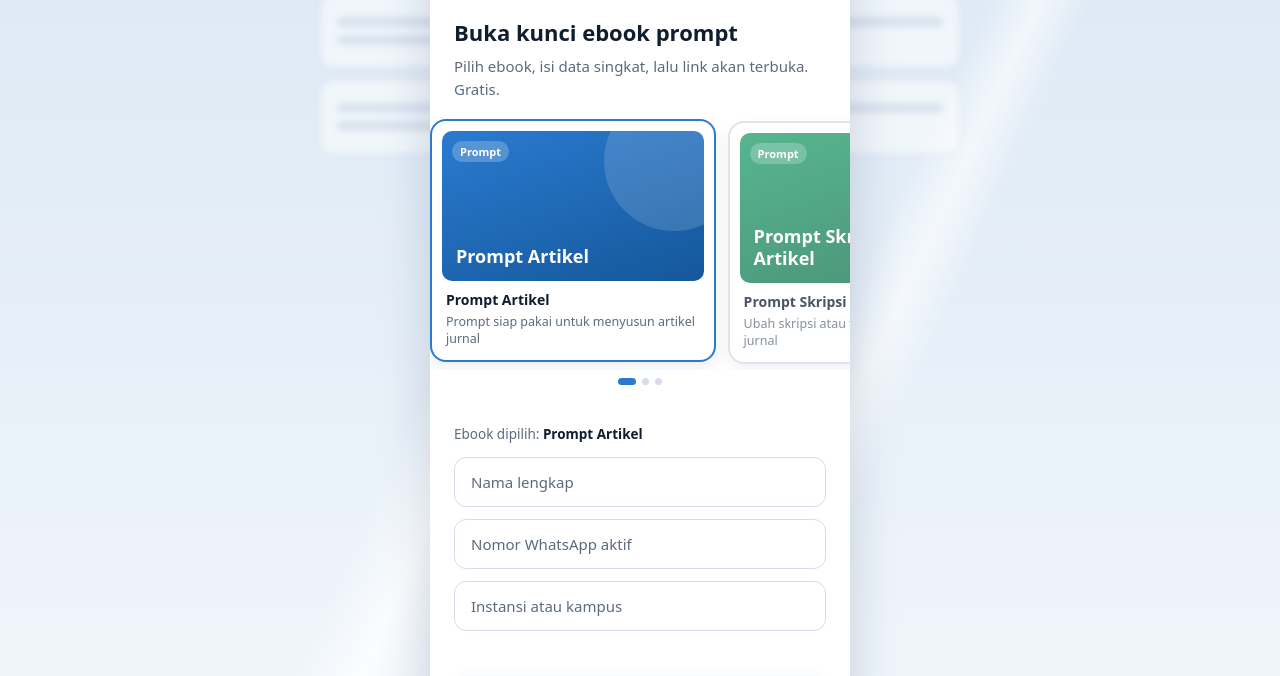
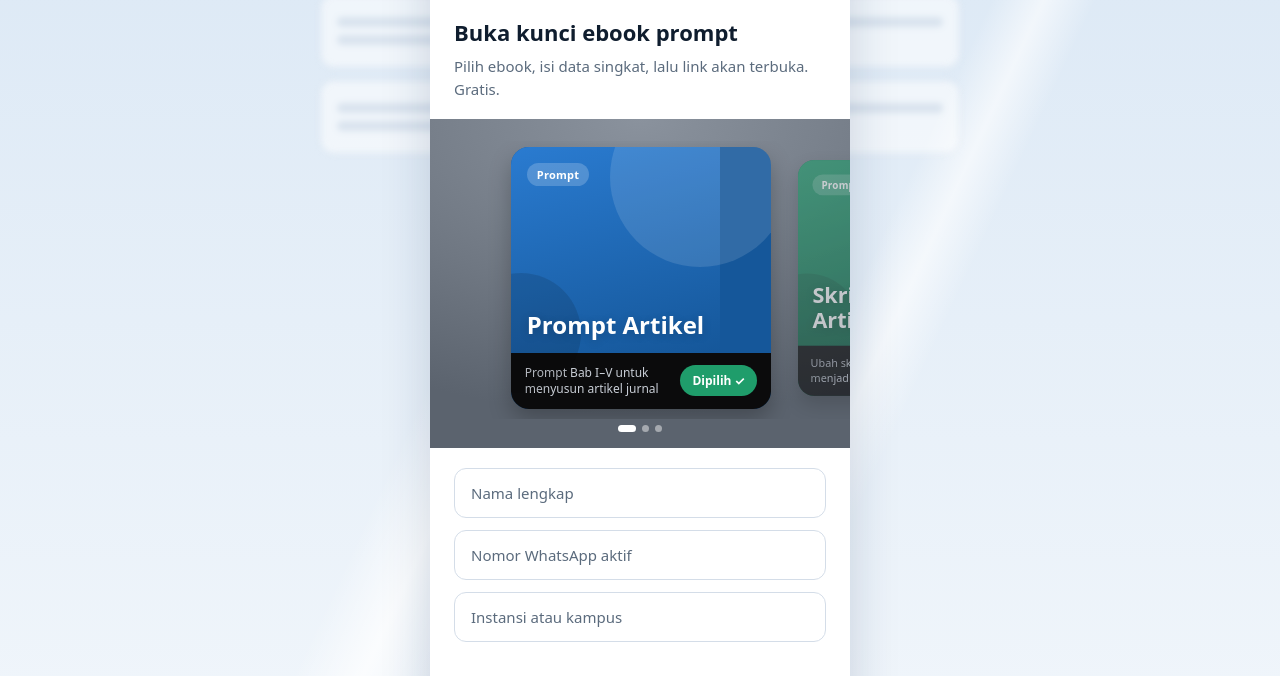
Before and after one commit to Arulfalah123/riviera-testing-lock-eboo, a plain HTML site: page index.html in a window 1280 px wide. Shown: the part 116-792 px from the top of the page. Drawn offline with Linux system fonts and the light colour scheme.

Commit message:
Update index.html

```diff
--- a/index.html
+++ b/index.html
@@ -17,6 +17,8 @@
     --blue2: #15579a;
     --ok: #1f9d6b;
     --err: #c0392b;
+    --stage: #6f7782;
+    --ink: #0b0b0c;
   }
   * { box-sizing: border-box; }
   html, body { margin: 0; padding: 0; }
@@ -56,7 +58,6 @@
     box-shadow: 0 20px 50px rgba(15, 45, 85, .18);
     overflow: hidden;
   }
-  .inner { padding: 0 0 24px; }
 
   .brand {
     display: flex; justify-content: center; align-items: center;
@@ -66,64 +67,83 @@
   .brand img { display: block; height: 36px; width: auto; max-width: 100%; }
 
   .body { padding: 22px 24px 0; }
+  .inner { padding-bottom: 24px; }
 
   h1 { font-size: 22px; line-height: 1.3; margin: 0 0 8px; font-weight: 800; }
-  .lead { margin: 0 0 16px; color: var(--muted); font-size: 15px; line-height: 1.55; }
+  .lead { margin: 0 0 18px; color: var(--muted); font-size: 15px; line-height: 1.55; }
 
-  /* ===== Carousel pilihan ebook ===== */
+  /* ===== Panggung carousel ebook ===== */
+  .stage {
+    background: radial-gradient(120% 90% at 50% 0%, #8a929d 0%, var(--stage) 60%, #5b636e 100%);
+    padding: 22px 0 16px;
+  }
   .picker {
-    display: flex; gap: 12px;
+    display: flex; align-items: center; gap: 14px;
     overflow-x: auto; scroll-snap-type: x mandatory;
-    scroll-padding: 0 24px;
-    padding: 4px 24px 6px;
-    margin: 0 -24px;
+    padding: 6px 0 10px;
     scrollbar-width: none;
     -webkit-overflow-scrolling: touch;
   }
   .picker::-webkit-scrollbar { display: none; }
+  .picker::before, .picker::after { content: ""; flex: 0 0 19%; }
 
   button.item {
-    flex: 0 0 68%; scroll-snap-align: center;
-    display: flex; flex-direction: column; align-items: stretch;
-    height: auto; margin: 0; padding: 10px;
-    background: var(--card); color: var(--text);
-    border: 2px solid var(--line); border-radius: 16px;
-    box-shadow: 0 6px 16px rgba(15, 45, 85, .08);
+    flex: 0 0 62%; scroll-snap-align: center;
+    position: relative;
+    display: flex; flex-direction: column;
+    height: 262px; margin: 0; padding: 0;
+    border: 0; border-radius: 18px; overflow: hidden;
+    background: var(--c2); color: #fff;
     font: inherit; text-align: left; cursor: pointer;
-    transition: border-color .2s, transform .2s, opacity .2s;
-    opacity: .75;
+    box-shadow: 0 10px 22px rgba(0, 0, 0, .25);
+    transform: scale(.9); opacity: .6;
+    transition: transform .25s ease, opacity .25s ease;
   }
-  button.item.active { border-color: var(--blue1); opacity: 1; transform: translateY(-2px); }
+  button.item.active { transform: scale(1); opacity: 1; }
 
   .cover {
-    position: relative; height: 150px; border-radius: 10px; overflow: hidden;
-    background: linear-gradient(160deg, var(--c1), var(--c2));
-    color: #fff; padding: 14px;
-    display: flex; flex-direction: column; justify-content: flex-end;
+    flex: 1; position: relative; padding: 16px 16px 14px;
+    background: linear-gradient(165deg, var(--c1), var(--c2));
+    display: flex; flex-direction: column; justify-content: space-between;
+  }
+  .cover::before {
+    content: ""; position: absolute; width: 180px; height: 180px; right: -70px; top: -60px;
+    border-radius: 50%; background: rgba(255,255,255,.12);
   }
   .cover::after {
-    content: ""; position: absolute; width: 140px; height: 140px; right: -40px; top: -40px;
-    border-radius: 50%; background: rgba(255,255,255,.14);
+    content: ""; position: absolute; width: 120px; height: 120px; left: -50px; bottom: -40px;
+    border-radius: 50%; background: rgba(0,0,0,.12);
   }
-  .cover .tag {
-    position: absolute; top: 10px; left: 10px; z-index: 1;
-    font-size: 11px; font-weight: 700; padding: 3px 8px; border-radius: 999px;
-    background: rgba(255,255,255,.22);
+  .tag {
+    position: relative; z-index: 1; align-self: flex-start;
+    font-size: 11px; font-weight: 700; letter-spacing: .02em;
+    padding: 4px 10px; border-radius: 999px; background: rgba(255,255,255,.2);
   }
-  .cover .t { position: relative; z-index: 1; font-size: 18px; font-weight: 800; line-height: 1.2; }
+  .title {
+    position: relative; z-index: 1;
+    font-size: 24px; font-weight: 800; line-height: 1.15;
+    text-shadow: 0 2px 10px rgba(0,0,0,.18);
+  }
 
-  .meta { padding: 10px 4px 2px; }
-  .meta strong { display: block; font-size: 14px; line-height: 1.35; }
-  .meta span { display: block; margin-top: 3px; font-size: 12.5px; color: var(--muted); line-height: 1.4; }
+  .foot {
+    background: var(--ink); padding: 12px 14px;
+    display: flex; align-items: center; justify-content: space-between; gap: 10px;
+  }
+  .foot .sub { font-size: 12px; color: #c9ced6; line-height: 1.35; max-width: 70%; }
+  .chip {
+    flex: 0 0 auto; font-size: 12px; font-weight: 700;
+    padding: 7px 12px; border-radius: 999px;
+    background: #fff; color: var(--ink);
+  }
+  button.item:not(.active) .chip { background: transparent; color: #fff; box-shadow: inset 0 0 0 1px rgba(255,255,255,.5); }
+  button.item.active .chip { background: var(--ok); color: #fff; }
 
-  .dots { display: flex; justify-content: center; gap: 6px; margin: 8px 0 18px; }
-  .dot { width: 7px; height: 7px; border-radius: 4px; background: var(--line); transition: all .2s; }
-  .dot.on { width: 18px; background: var(--blue1); }
-
-  .picked { margin: 0 0 14px; font-size: 13.5px; color: var(--muted); }
-  .picked b { color: var(--text); }
+  .dots { display: flex; justify-content: center; gap: 6px; margin-top: 6px; }
+  .dot { width: 7px; height: 7px; border-radius: 4px; background: rgba(255,255,255,.45); transition: all .2s; }
+  .dot.on { width: 18px; background: #fff; }
 
   /* ===== Form ===== */
+  .form-wrap { padding: 20px 24px 0; }
   form { display: grid; gap: 12px; }
   input {
     width: 100%; height: 50px; padding: 0 16px;
@@ -181,12 +201,12 @@
           <p class="lead">Pilih ebook, isi data singkat, lalu link akan terbuka. Gratis.</p>
         </div>
 
-        <div class="picker" id="picker" aria-label="Pilih ebook"></div>
-        <div class="dots" id="dots" aria-hidden="true"></div>
+        <div class="stage">
+          <div class="picker" id="picker" aria-label="Pilih ebook"></div>
+          <div class="dots" id="dots" aria-hidden="true"></div>
+        </div>
 
-        <div class="body">
-          <p class="picked" id="picked"></p>
-
+        <div class="form-wrap">
           <form id="unlockForm" novalidate>
             <input id="name" name="name" type="text" placeholder="Nama lengkap" autocomplete="name" required>
             <input id="wa" name="wa" type="tel" placeholder="Nomor WhatsApp aktif" autocomplete="tel" inputmode="tel" required>
@@ -219,13 +239,13 @@
   const EBOOKS = [
     {
       title: "Prompt Artikel",
-      subtitle: "Prompt siap pakai untuk menyusun artikel jurnal",
+      subtitle: "Prompt Bab I–V untuk menyusun artikel jurnal",
       tag: "Prompt",
       link: "https://drive.google.com/file/d/1m43D_3zPtBYRAgl4Zm2bQovebnwCdIAk/view?usp=sharing",
       colors: ["#2a7bd0", "#15579a"],
     },
     {
-      title: "Prompt Skripsi & Tesis ke Artikel",
+      title: "Skripsi & Tesis ke Artikel",
       subtitle: "Ubah skripsi atau tesis menjadi naskah jurnal",
       tag: "Prompt",
       link: "https://drive.google.com/file/d/1ev5nOLsVlx0io2tQQyX4Eydt4TtC2bOj/view?usp=sharing",
@@ -253,7 +273,6 @@
   const instEl = $("inst");
   const picker = $("picker");
   const dotsEl = $("dots");
-  const pickedEl = $("picked");
 
   let selected = 0;
 
@@ -267,11 +286,11 @@
         style="--c1:${b.colors[0]};--c2:${b.colors[1]}">
         <div class="cover">
           <span class="tag">${esc(b.tag)}</span>
-          <span class="t">${esc(b.title)}</span>
+          <span class="title">${esc(b.title)}</span>
         </div>
-        <div class="meta">
-          <strong>${esc(b.title)}</strong>
-          <span>${esc(b.subtitle)}</span>
+        <div class="foot">
+          <span class="sub">${esc(b.subtitle)}</span>
+          <span class="chip">Pilih</span>
         </div>
       </button>`).join("");
     dotsEl.innerHTML = EBOOKS.map(() => '<span class="dot"></span>').join("");
@@ -280,9 +299,12 @@
   function select(i, scroll) {
     selected = i;
     const items = picker.querySelectorAll(".item");
-    items.forEach((el, idx) => el.classList.toggle("active", idx === i));
+    items.forEach((el, idx) => {
+      const on = idx === i;
+      el.classList.toggle("active", on);
+      el.querySelector(".chip").textContent = on ? "Dipilih ✓" : "Pilih";
+    });
     dotsEl.querySelectorAll(".dot").forEach((el, idx) => el.classList.toggle("on", idx === i));
-    pickedEl.innerHTML = `Ebook dipilih: <b>${esc(EBOOKS[i].title)}</b>`;
     if (scroll && items[i]) {
       items[i].scrollIntoView({ behavior: "smooth", inline: "center", block: "nearest" });
     }
```
